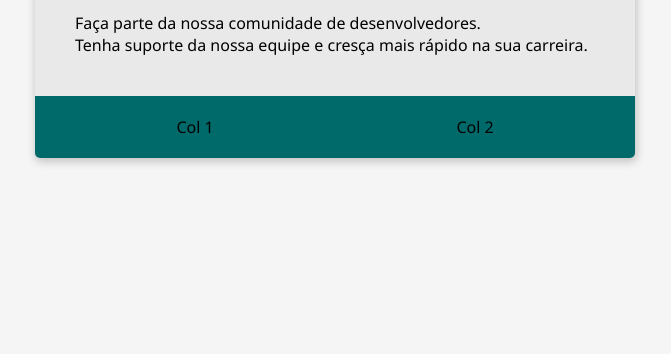
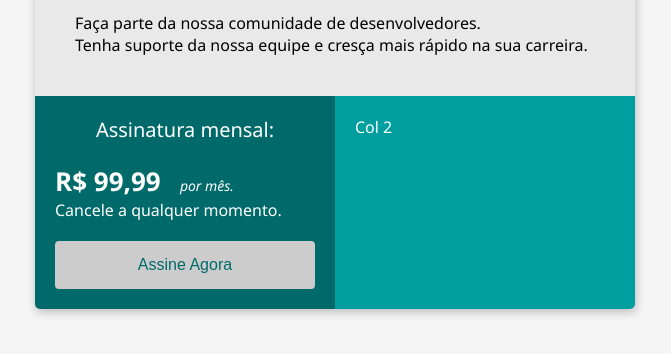
Before and after one commit to gumartx/bootcamp-devjr-modulo2, a plain HTML site: page index.html in a window 1280 px wide. Shown: the part 138-492 px from the top of the page, without its empty margins (305-976 px from the left). Drawn offline with Linux system fonts and the light colour scheme.

Commit message:
closes #4 - button e span

```diff
--- a/index.html
+++ b/index.html
@@ -23,10 +23,22 @@
             </div>
         </div>
         <div class="flex-container">
-            <div>
-                Col 1
+            <div class="col-1">
+                <div class="subscription-title">
+                    Assinatura mensal:
+                </div>
+                <div>
+                    <span class="price">R$ 99,99</span>
+                    <span class="month">por mês.</span>
+                </div>
+                <div>
+                    Cancele a qualquer momento.
+                </div>
+
+                <button class="button">Assine Agora</button>
+
             </div>
-            <div>
+            <div class="col-2">
                 Col 2
             </div>
         </div>
--- a/style.css
+++ b/style.css
@@ -21,9 +21,7 @@ body {
 
 .flex-container {
     display: flex;
-    background-color: #006a6a;
     justify-content: space-around;
-    padding: 20px;
 }
 
 .header-title {
@@ -39,3 +37,50 @@ body {
     font-size: 18px;
     margin-bottom: 15px;
 }
+
+.col-1 {
+    background-color: #006a6a;
+    padding: 20px;
+    color: #fff;
+    width: 50%;
+}
+
+.col-2 {
+    background-color: #009e9e;
+    padding: 20px;
+    color: #fff;
+    width: 50%;
+}
+
+.subscription-title {
+    font-size: 20px;
+    text-align: center;
+    margin-bottom: 20px;
+}
+
+.price {
+    font-size: 26px;
+    font-weight: 700;
+}
+
+.month {
+    font-size: 14px;
+    font-style: italic;
+    margin-left: 15px;
+}
+
+.button {
+    margin-top: 20px;
+    padding: 15px 32px;
+    width: 100%;
+    color:#006a6a;
+    font-size: 16px;
+    border: none;
+    border-radius: 4px;
+    background-color: #ccc;
+    cursor: pointer;
+}
+
+.button:hover {
+    background-color: #e9e9e9;
+}
```
